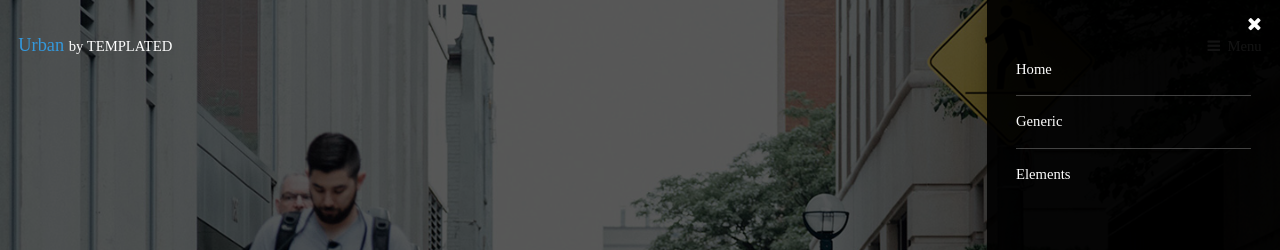
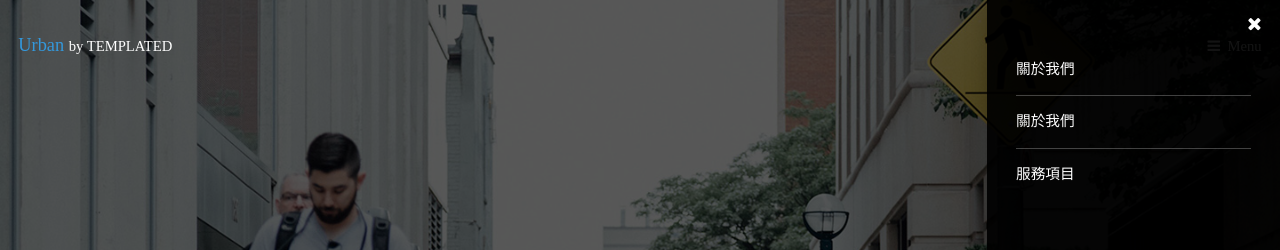
Before and after one commit to jeffyang0209/6666.github.io.666, a plain HTML site: page index.html in a window 1280 px wide. Both pictures are taken after a click on the link "Menu". Shown: the top 250 px of the page. Drawn offline with Linux system fonts and the light colour scheme; a web font is replaced by a local one.

Commit message:
連結中文化

```diff
--- a/index.html
+++ b/index.html
@@ -22,9 +22,9 @@
 		<!-- Nav -->
 			<nav id="menu">
 				<ul class="links">
-					<li><a href="index.html">Home</a></li>
-					<li><a href="generic.html">Generic</a></li>
-					<li><a href="elements.html">Elements</a></li>
+					<li><a href="index.html">關於我們</a></li>
+					<li><a href="generic.html">關於我們</a></li>
+					<li><a href="elements.html">服務項目</a></li>
 				</ul>
 			</nav>
 
```
